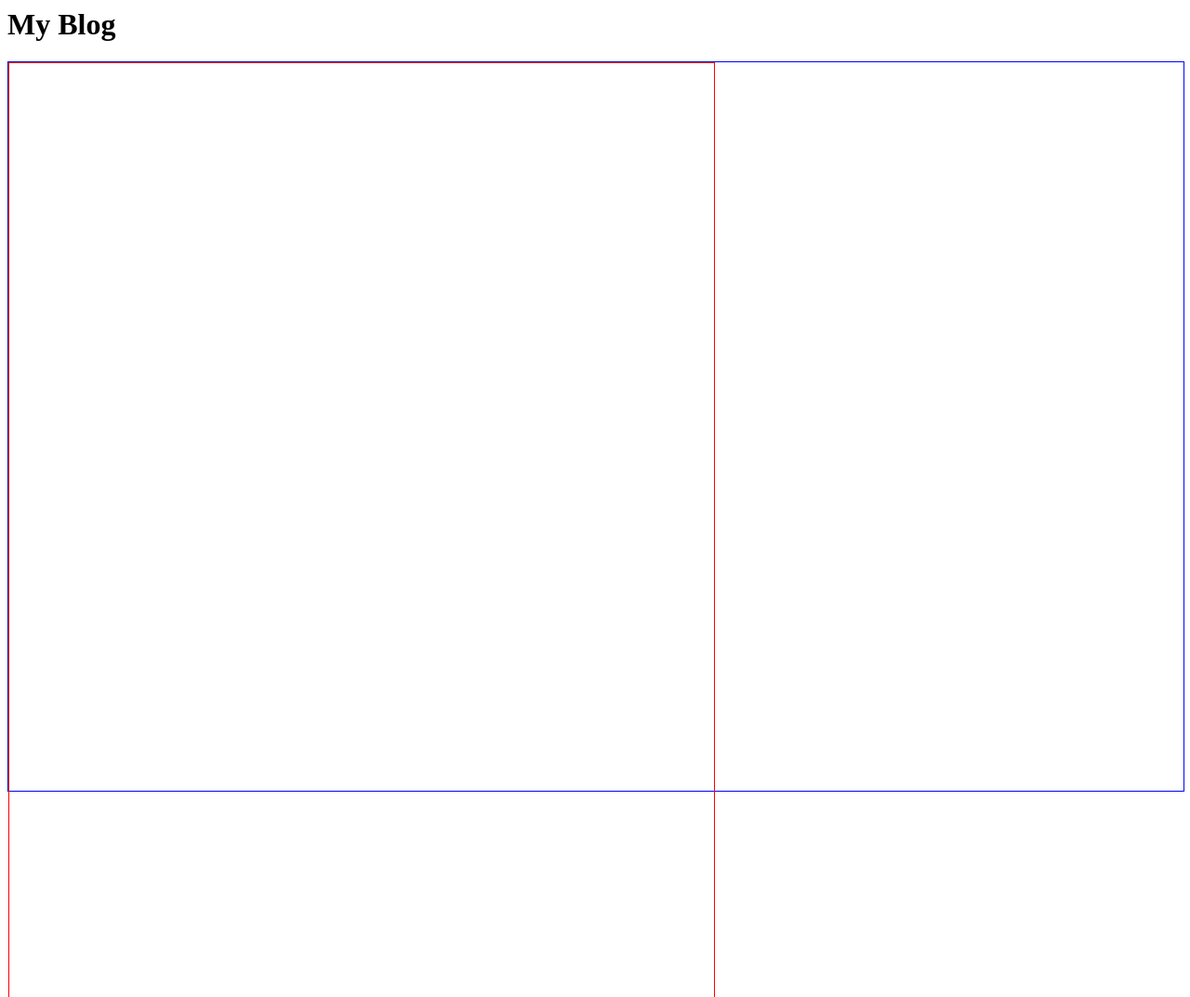
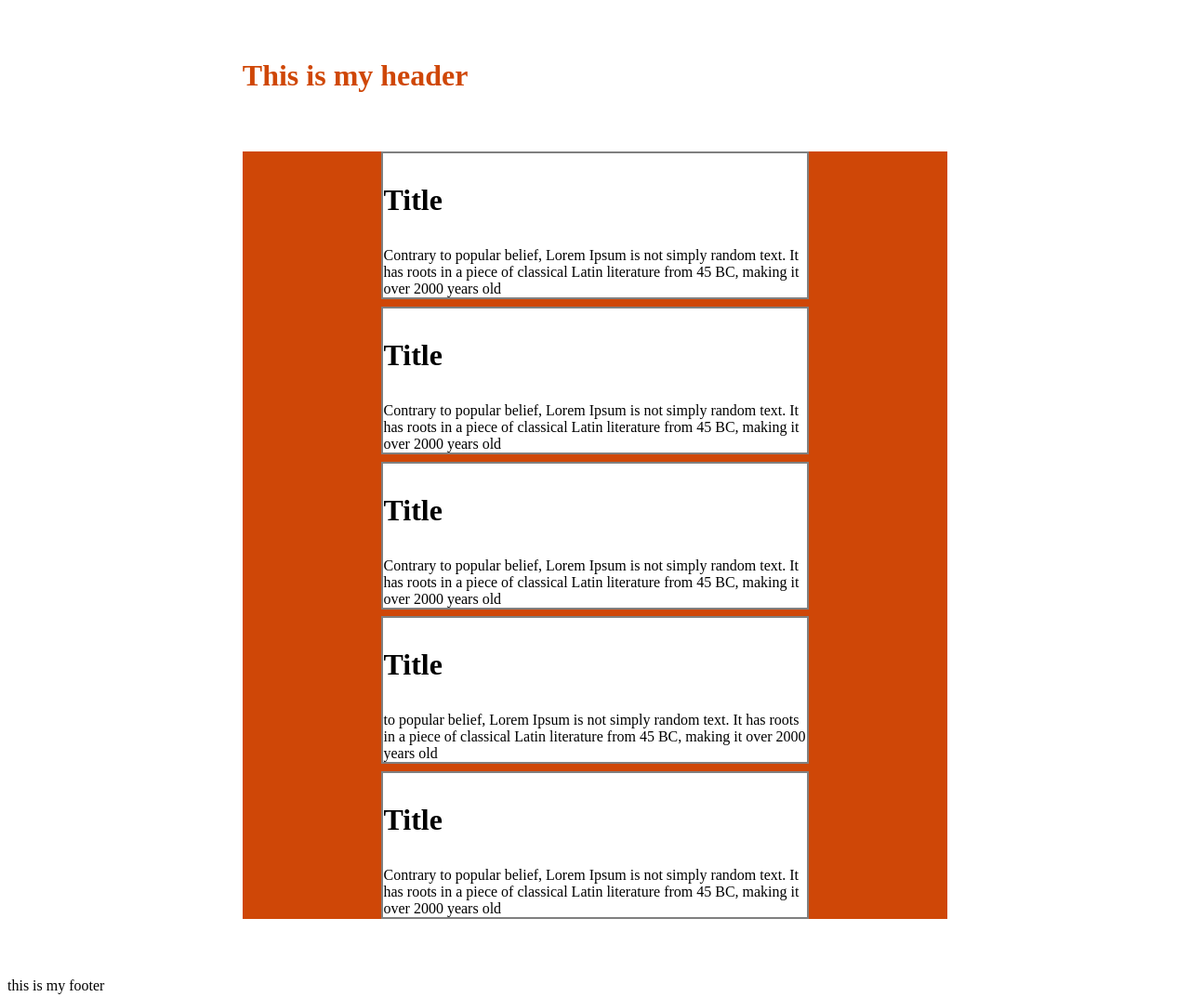
Before and after one commit to luisgranger/ACA_web101_Luis_Granger, a plain HTML site: page src/blog/blog.html in a window 1280 px wide. Shown: the top 1073 px of the page at 93% size. Drawn offline with Linux system fonts and the light colour scheme.

Commit message:
pushing changes to github

```diff
--- a/src/blog/blog.html
+++ b/src/blog/blog.html
@@ -7,19 +7,35 @@
   <link rel="stylesheet" href="styles.css">
 </head>
 <body>
-    <h1>My Blog</h1>
+  <header>
+    <h1>This is my header</h1>
+  </header>
+
+<main>
+  <article>
+    <h3>Title</h3>Contrary to popular belief, Lorem Ipsum is not simply random text. It has roots in a piece of classical Latin literature from 45 BC, making it over 2000 years old
+  </article>
+  <article>
+    <h3>Title</h3>Contrary to popular belief, Lorem Ipsum is not simply random text. It has roots in a piece of classical Latin literature from 45 BC, making it over 2000 years old
+  </article>
+  <article>
+    <h3>Title</h3>Contrary to popular belief, Lorem Ipsum is not simply random text. It has roots in a piece of classical Latin literature from 45 BC, making it over 2000 years old
+  </article>
+  <article>
+    <h3>Title</h3> to popular belief, Lorem Ipsum is not simply random text. It has roots in a piece of classical Latin literature from 45 BC, making it over 2000 years old
+  </article>
+  <article>
+    <h3>Title</h3>Contrary to popular belief, Lorem Ipsum is not simply random text. It has roots in a piece of classical Latin literature from 45 BC, making it over 2000 years old
+  </article>
+</main>
+
 <div class="main-container">
-  <div class="blog-container">
-      <div class="first"></div>
-   <div class="column">
-   <div class="item"></div>
-   <div class="item"></div>
-   <div class="item"></div>
-    <div class="item"></div>
-    <div class="item"></div>
-  </div>
-  </div>
+  <div class="blog-container"> </div>
+
+<p></p>
+<div></div>
 
 </div>
 </body>
+<footer>this is my footer</footer>
 </html>
--- a/src/blog/styles.css
+++ b/src/blog/styles.css
@@ -1,11 +1,31 @@
-.main-container{
-  height: 100%;
-  width: 100%;
-  border: 1px solid blue
+h1{
+  color:rgb(207, 71, 7);
+  width: 60%;
+  margin: 5% auto;
 
 }
-.blog-container{
+main{
+  background: rgb(207, 71, 7);
   width: 60%;
-  height: 200%;
-  border: 1px solid red
+  margin: 5% auto;
+
 }
+article{
+  border: 2px solid grey;
+  margin: 1% auto;
+  width: 60%;
+  background: white;
+
+}
+article > h3 {
+  font-size: 2em;
+
+}
+article:hover{
+  background: grey;
+
+}
+article:hover > h3{
+  color: rgb(207, 71, 7);
+
+}
```
